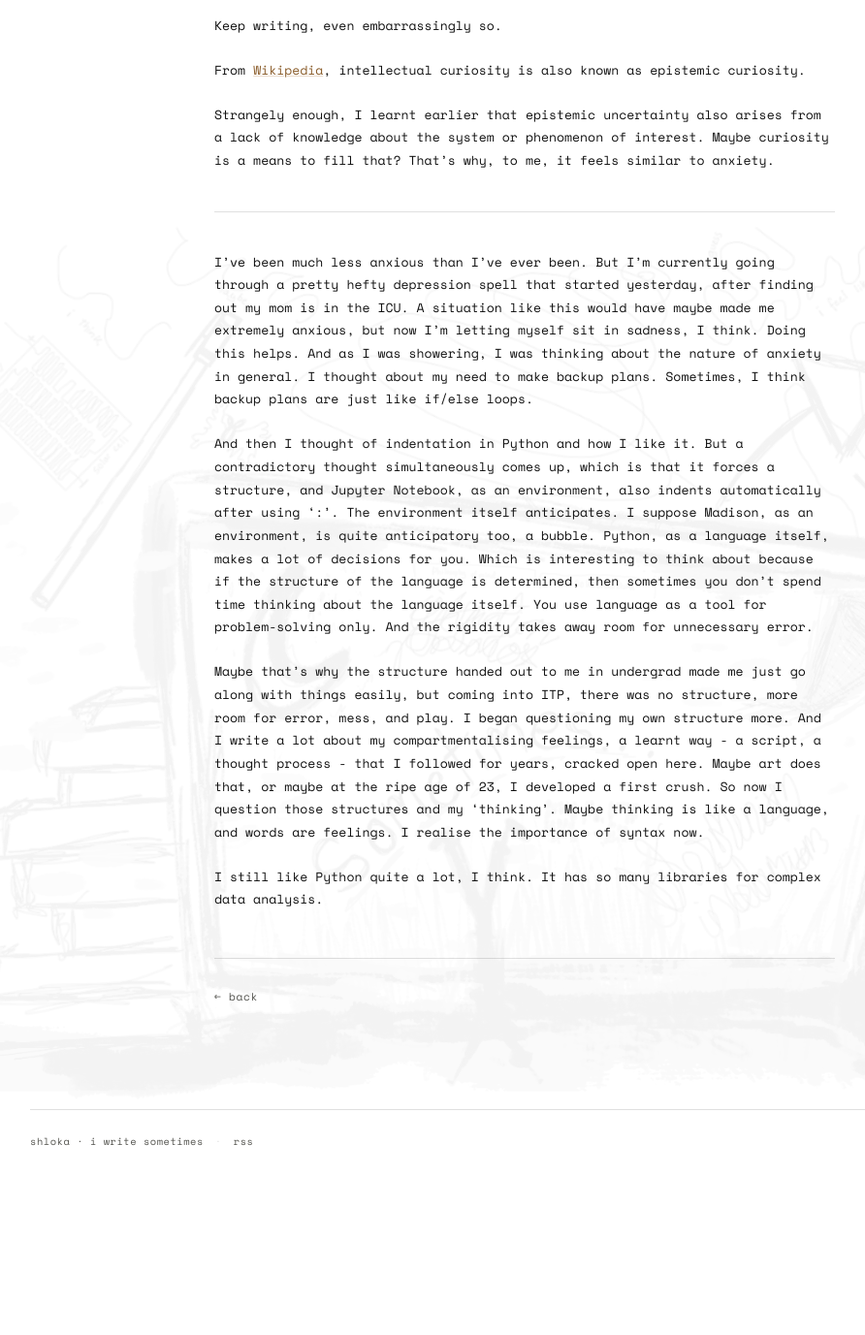
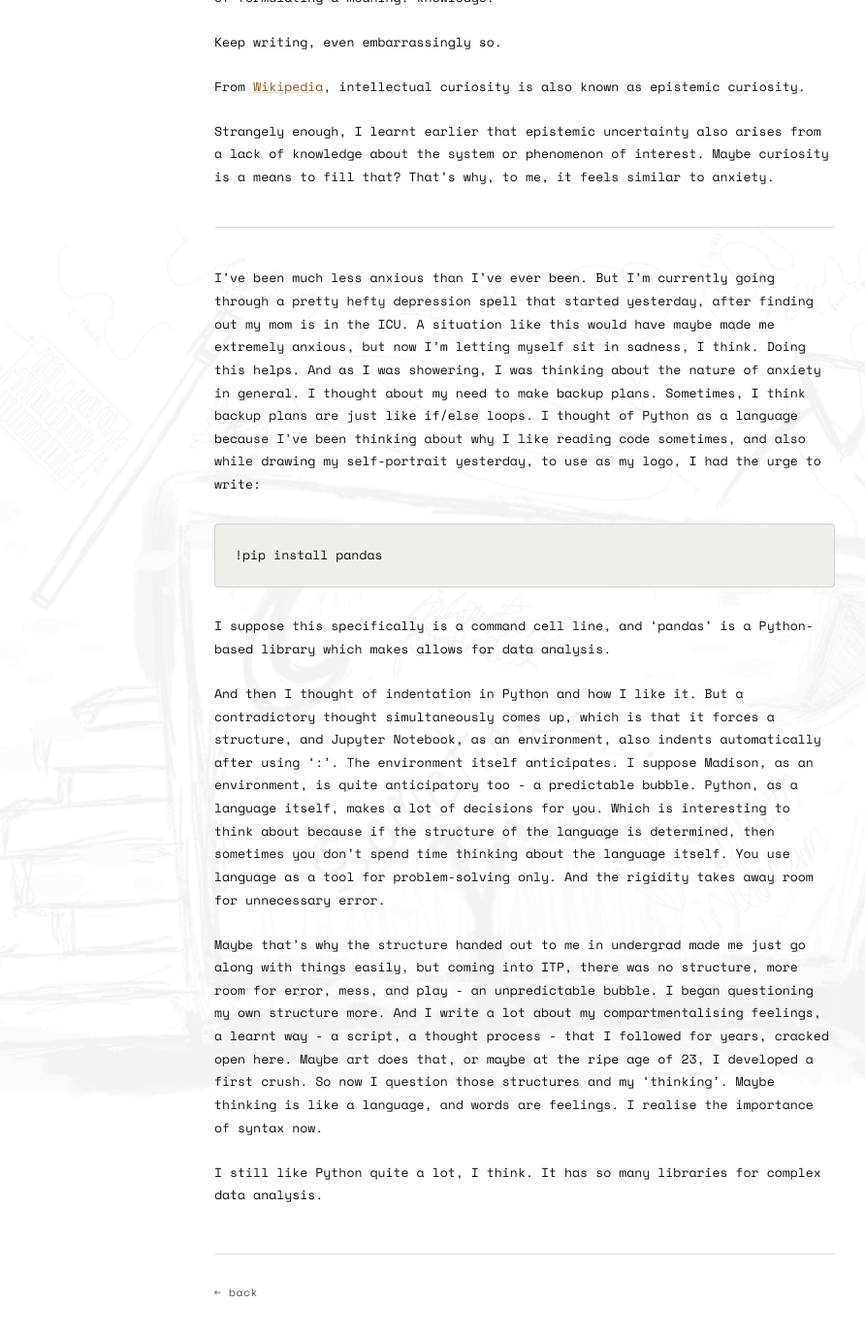
Before and after one commit to shlokamohanty/i-write-sometimes, a Jekyll site: the page built from _posts/2026-08-24-curiosity-and-wonder.md, in a window 1280 px wide and 1400 px high, scrolled down 1163 px. Shown: the top 1377 px of the window at 97% size, without its empty margins (99-991 px from the left). Built offline with Jekyll 4.4.1, drawn with Linux system fonts in a browser that asks for light colours; some web fonts are replaced; before the commit the page ends 2390 px from its top, so only the background shows below that; some of the changed text lies outside the part shown.

Commit message:
kknkj
nkjnjknk

````diff
--- a/_posts/2026-08-24-curiosity-and-wonder.md
+++ b/_posts/2026-08-24-curiosity-and-wonder.md
@@ -1,12 +1,12 @@
 ---
 layout: post
-title: "qualms with curiosity, wonder, organization systems, anxiety, and python"
+title: "qualms with my organization systems, and curiosity, wonder, anxiety, and python"
 subtitle: ""
 date: 2026-08-24
 tags: personal-reflection
 ---
 
-Sometimes, I’m in a hurry to write. Well, being in a hurry to write is alright because, in this case, it’s my personal blog, and if there are mistakes, that’s alright, I think, because I can fix them as I see. Sometimes, I’m in a hurry to push to Git often. But I should be slower and more careful, I think.
+Sometimes, I’m in a hurry to write. Well, being in a hurry to write is alright because, in this case, it’s my personal blog, and if there are mistakes, that’s alright, because I can fix them as I see, I think. Sometimes, I’m in a hurry to push to Git often. But I should be slower and more careful, I think.
 
 It makes me question my organization system on this blog. In that case, shouldn’t almost all posts inherently become ongoing rather than past? I do sometimes revise my past reflections. Those are my qualms with my own organization systems. I don’t have it figured out really. Neither does anyone really, I think. I mean, that’s really the point of life, I suppose. I don’t quite know at this moment how to organize these posts in a manner that allows me to self-correct. And that maybe will require me to draw it out. What categories should I use, if not ‘ongoing’ and ‘past’ as labels? These labels almost signify time as a factor in my thinking, which is rather interesting. What factors do others think by? Do I just need to accept that organizational systems will keep changing?
 
@@ -14,9 +14,9 @@ It makes me question my organization system on this blog. In that case, shouldn
 
 So, I’ve realised that the manner in which I write - the more similarly I talk, the more it shapes my process of thinking, I think. So, maybe, if I write with slowness, I’ll think about things more slowly, rather than jumping to reach for answers and conclusions. And from there, it makes me think about the definition of ‘curiosity’ versus ‘wonder’.
 
-[Curiosity](https://dictionary.cambridge.org/us/dictionary/english/curiosity), as a noun, is an eager wish to know or learn about something
+> [Curiosity](https://dictionary.cambridge.org/us/dictionary/english/curiosity), as a noun, is an eager wish to know or learn about something
 
-[Wonder](https://dictionary.cambridge.org/us/dictionary/english/wonder), as a noun, is a feeling of great surprise and admiration caused by seeing or experiencing something that is strange and new
+> [Wonder](https://dictionary.cambridge.org/us/dictionary/english/wonder), as a noun, is a feeling of great surprise and admiration caused by seeing or experiencing something that is strange and new
 
 There’s something very keen about sitting with wonder rather than curiosity, I think. From what I’ve been reading lately, there is an astounding similarity between the feeling of awe and anxiety. These are mostly in opinion pieces. Why does curiosity feel rather anxious to me?
 
@@ -30,10 +30,16 @@ Strangely enough, I learnt earlier that epistemic uncertainty also arises from a
 
 ---
 
-I’ve been much less anxious than I’ve ever been. But I’m currently going through a pretty hefty depression spell that started yesterday, after finding out my mom is in the ICU. A situation like this would have maybe made me extremely anxious, but now I’m letting myself sit in sadness, I think. Doing this helps. And as I was showering, I was thinking about the nature of anxiety in general. I thought about my need to make backup plans. Sometimes, I think backup plans are just like if/else loops.
+I’ve been much less anxious than I’ve ever been. But I’m currently going through a pretty hefty depression spell that started yesterday, after finding out my mom is in the ICU. A situation like this would have maybe made me extremely anxious, but now I’m letting myself sit in sadness, I think. Doing this helps. And as I was showering, I was thinking about the nature of anxiety in general. I thought about my need to make backup plans. Sometimes, I think backup plans are just like if/else loops. I thought of Python as a language because I've been thinking about why I like reading code sometimes, and also while drawing my self-portrait yesterday, to use as my logo, I had the urge to write:
 
-And then I thought of indentation in Python and how I like it. But a contradictory thought simultaneously comes up, which is that it forces a structure, and Jupyter Notebook, as an environment, also indents automatically after using ‘:’. The environment itself anticipates. I suppose Madison, as an environment, is quite anticipatory too, a bubble. Python, as a language itself, makes a lot of decisions for you. Which is interesting to think about because if the structure of the language is determined, then sometimes you don’t spend time thinking about the language itself. You use language as a tool for problem-solving only. And the rigidity takes away room for unnecessary error.
+```
+!pip install pandas
+```
 
-Maybe that’s why the structure handed out to me in undergrad made me just go along with things easily, but coming into ITP, there was no structure, more room for error, mess, and play. I began questioning my own structure more. And I write a lot about my compartmentalising feelings, a learnt way - a script, a thought process - that I followed for years, cracked open here. Maybe art does that, or maybe at the ripe age of 23, I developed a first crush. So now I question those structures and my ‘thinking’. Maybe thinking is like a language, and words are feelings. I realise the importance of syntax now.
+I suppose this specifically is a command cell line, and ‘pandas’ is a Python-based library which makes allows for data analysis.
+
+And then I thought of indentation in Python and how I like it. But a contradictory thought simultaneously comes up, which is that it forces a structure, and Jupyter Notebook, as an environment, also indents automatically after using ‘:’. The environment itself anticipates. I suppose Madison, as an environment, is quite anticipatory too - a predictable bubble. Python, as a language itself, makes a lot of decisions for you. Which is interesting to think about because if the structure of the language is determined, then sometimes you don’t spend time thinking about the language itself. You use language as a tool for problem-solving only. And the rigidity takes away room for unnecessary error.
+
+Maybe that’s why the structure handed out to me in undergrad made me just go along with things easily, but coming into ITP, there was no structure, more room for error, mess, and play - an unpredictable bubble. I began questioning my own structure more. And I write a lot about my compartmentalising feelings, a learnt way - a script, a thought process - that I followed for years, cracked open here. Maybe art does that, or maybe at the ripe age of 23, I developed a first crush. So now I question those structures and my ‘thinking’. Maybe thinking is like a language, and words are feelings. I realise the importance of syntax now.
 
 I still like Python quite a lot, I think. It has so many libraries for complex data analysis.
````
Also changed, not shown: _posts/.obsidian/workspace.json (+5 -20 lines).
